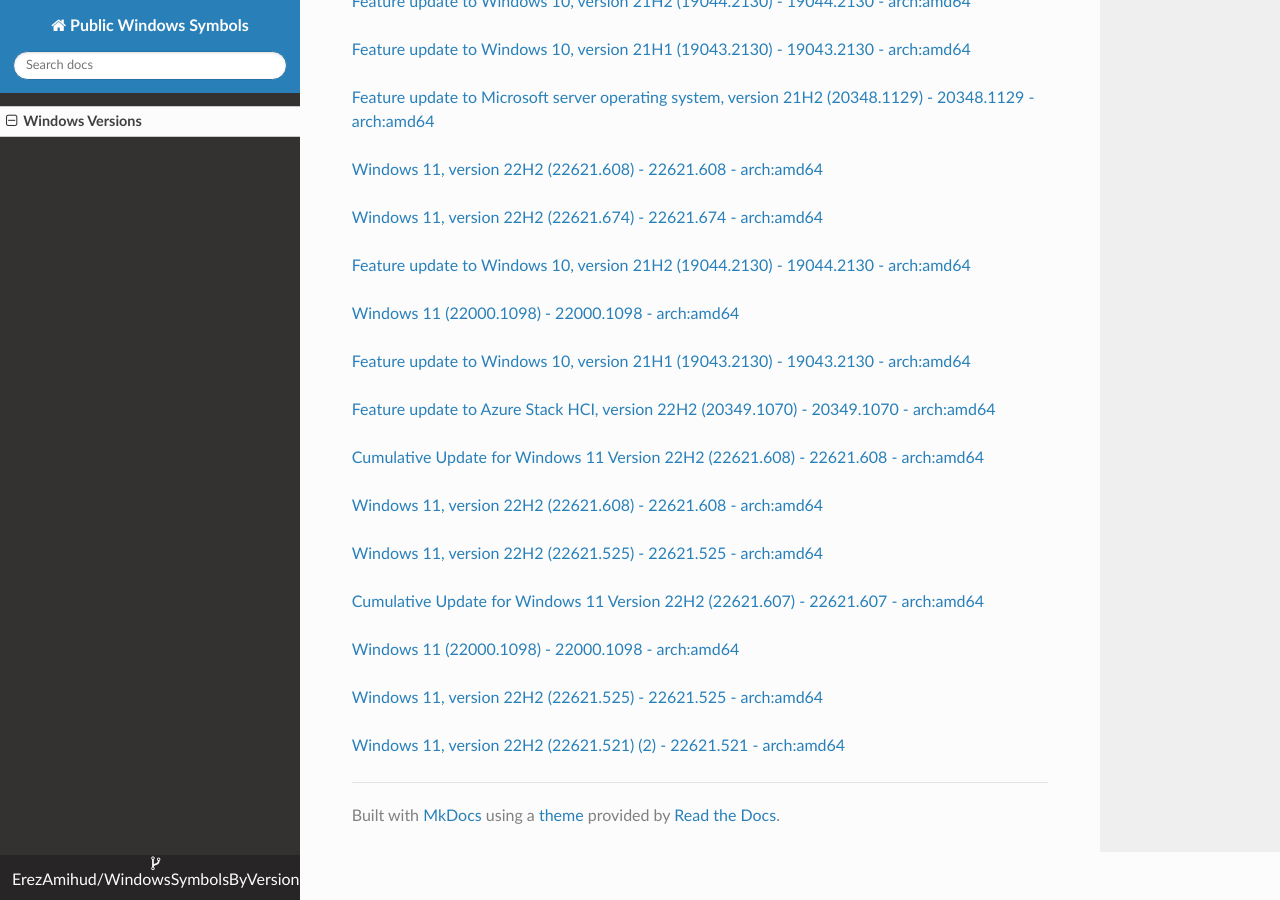
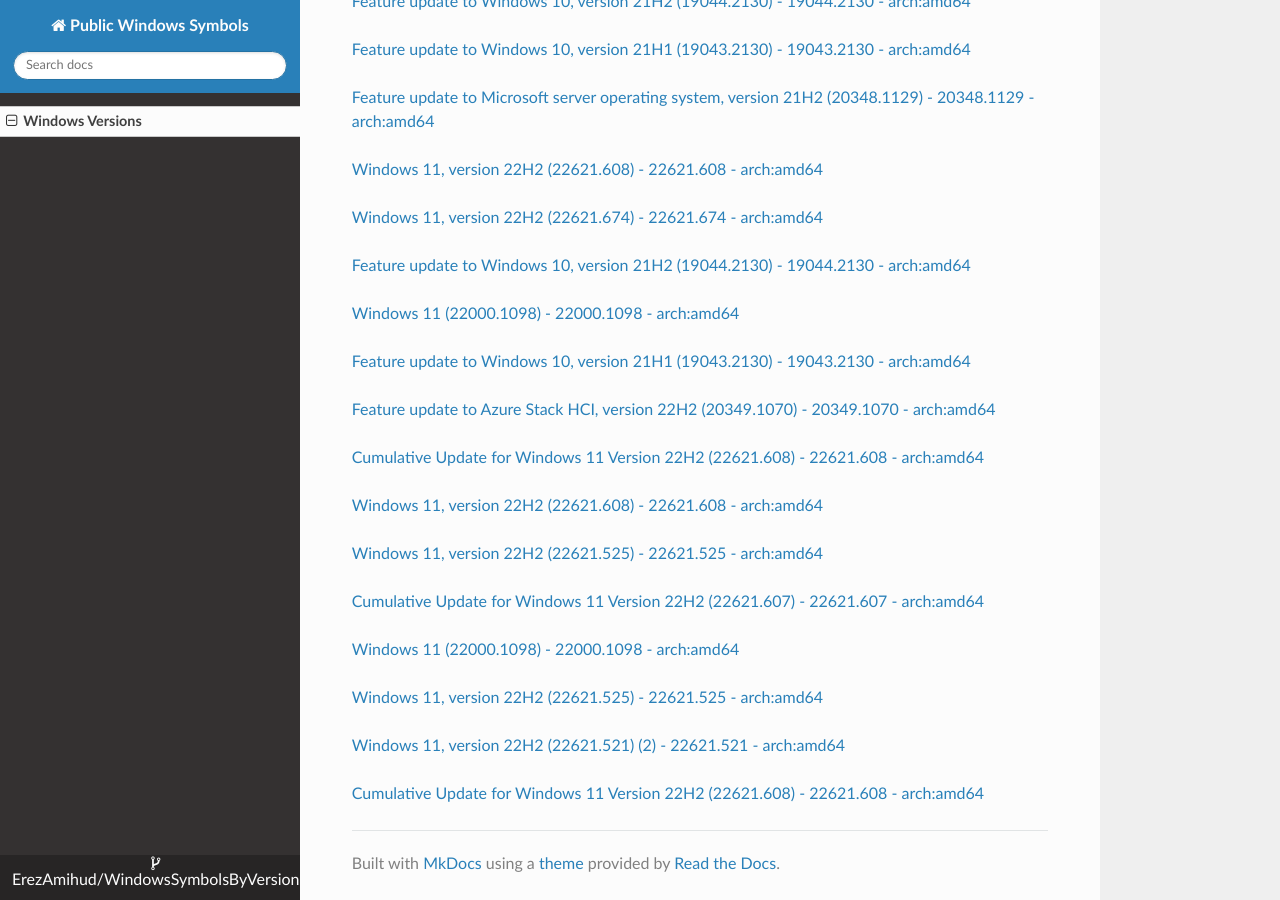
Before and after one commit to ErezAmihud/WindowsSymbolsByVersion, an MkDocs documentation site: the page built from docs/index.md, in a window 1280 px wide and 900 px high, scrolled down 50981 px. Built offline with MkDocs 1.6.1, drawn with Linux system fonts in a browser that asks for light colours; nearby versions of some CDN libraries.

Commit message:
Automated commit, add manifest for bb755fa5-94b7-4b31-a176-4fa7ec25533c

```diff
--- a/docs/index.md
+++ b/docs/index.md
@@ -3010,3 +3010,6 @@
 
 
 [Windows 11, version 22H2 (22621.521) (2) - 22621.521 - arch:amd64](https://github.com/ErezAmihud/WindowsSymbolsByVersion/blob/main/manifests/8e409263-45b4-438d-ad01-6e9674ab032a.manifest)
+
+
+[Cumulative Update for Windows 11 Version 22H2 (22621.608) - 22621.608 - arch:amd64](https://github.com/ErezAmihud/WindowsSymbolsByVersion/blob/main/manifests/bb755fa5-94b7-4b31-a176-4fa7ec25533c.manifest)
```
Also changed, not shown: process_builds.json (+1 -1 lines).
